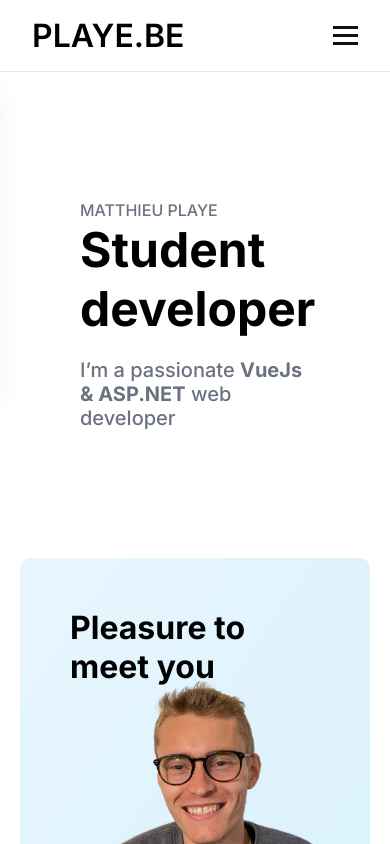
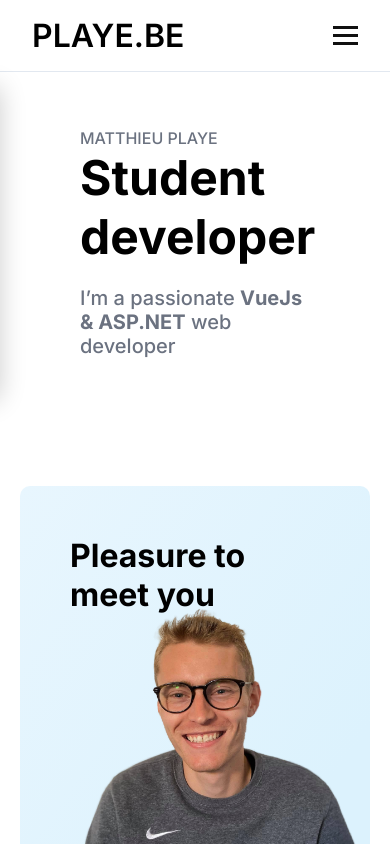
Before and after one commit to PlayeMatthieu/Portfolio, a Nuxt app: page / in a window 390 px wide. Shown: the top 844 px of the page. Built offline with nearby package versions, Linux system fonts and the light colour scheme.

Commit message:
Fixed poistion navbar

```diff
--- a/assets/scss/components/_navbar.scss
+++ b/assets/scss/components/_navbar.scss
@@ -1,5 +1,11 @@
 .header {
   border-bottom: 1px solid #e2e8f0;
+  position: fixed;
+  left: 0;
+  top: 0;
+  width: 100%;
+  background-color: white;
+  z-index: 100;
 }
 
 .navbar {
@@ -7,6 +13,7 @@
   padding: 1em 5em;
   justify-content: space-between;
   align-items: center;
+  background-color: white;
 }
 
 .hamburger {
@@ -59,14 +66,15 @@
     position: fixed;
     z-index: 99;
     left: -100%;
-    top: 5em;
+    top: 72px;
     flex-direction: column;
     background-color: #fff;
     width: 100%;
-    border-radius: 10px;
+    border-radius: 0 0 10px 10px;
+    border-bottom: 2px solid #e2e8f0;
     text-align: center;
     transition: 0.3s;
-    box-shadow: 0 10px 27px rgba(0, 0, 0, 0.05);
+    box-shadow: 0 15px 27px rgba(0, 0, 0, 0.2);
   }
 
   .nav-menu.active {
```
